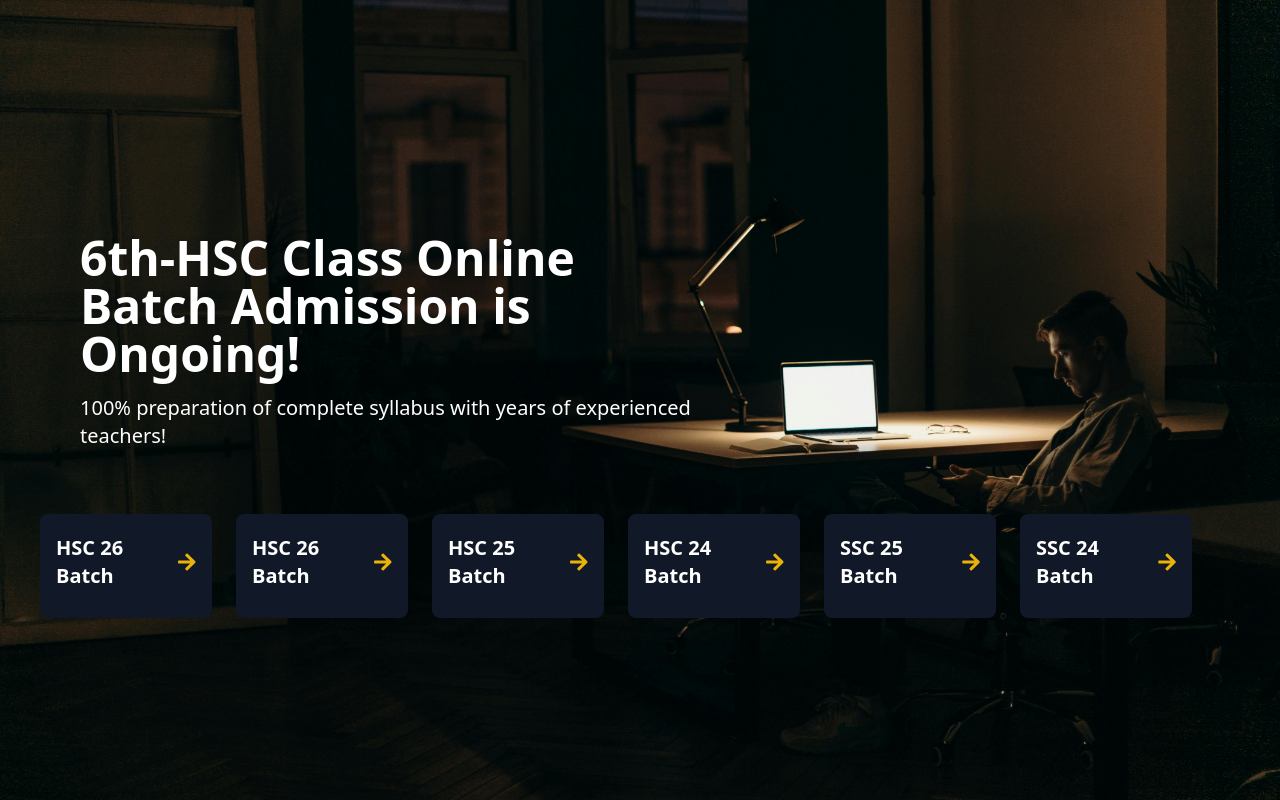
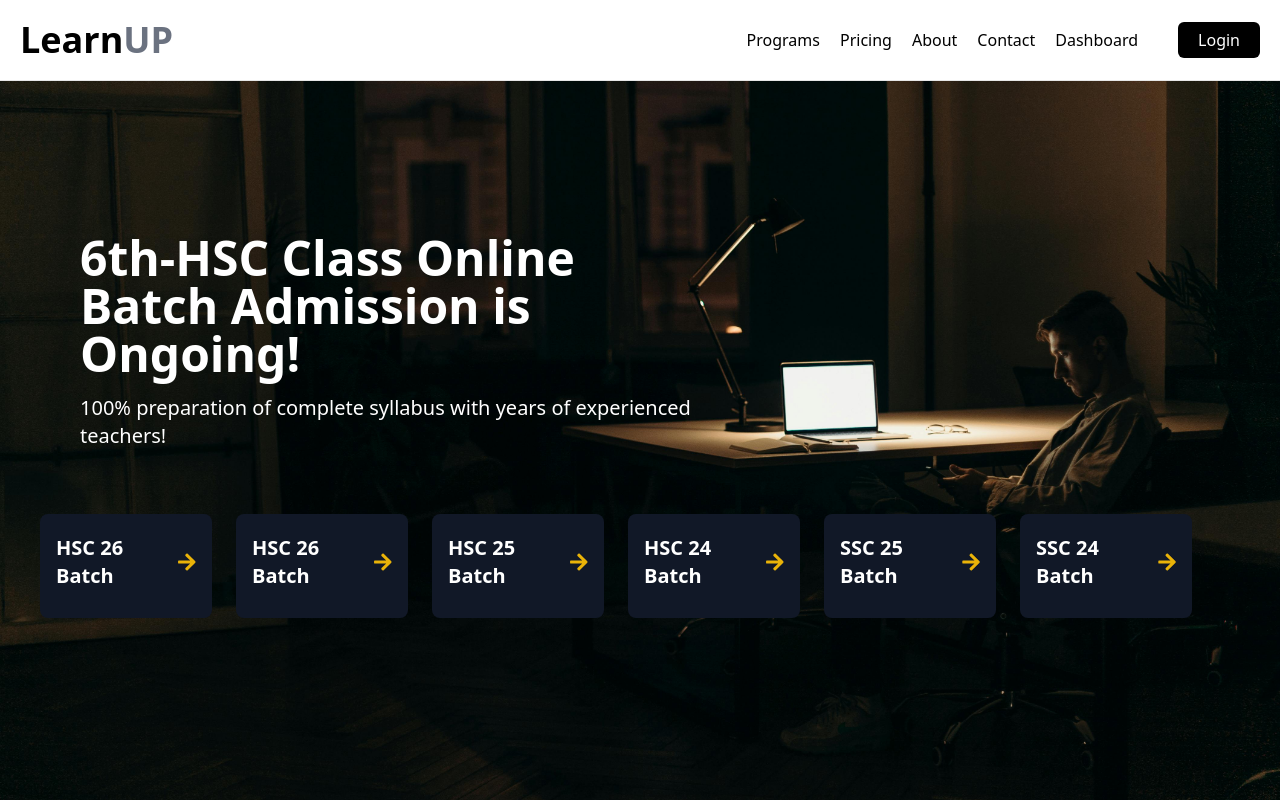
Before and after one commit to webdevaminul/web-innovators, a React (Vite) app in the folder frontend/: page / in a window 1280 px wide. Built offline with nearby package versions, Linux system fonts and the light colour scheme.

Commit message:
navbar added to project

```diff
--- a/frontend/src/App.jsx
+++ b/frontend/src/App.jsx
@@ -1,8 +1,10 @@
 import { Outlet } from "react-router-dom";
+import Navbar from "./Section/Navbar/Navbar";
 
 function App() {
   return (
     <main>
+      <Navbar />
       <Outlet />
     </main>
   );
--- /dev/null
+++ b/frontend/src/Section/Navbar/Navbar.jsx
@@ -0,0 +1,60 @@
+import React, { useState } from 'react';
+import { Link } from 'react-router-dom';
+
+const Navbar = () => {
+
+    const links = <>
+        <li><Link>Programs</Link></li>
+        <li><Link>Pricing</Link></li>
+        <li><Link>About</Link></li>
+        <li><Link>Contact</Link></li>
+        <li><Link>Dashboard</Link></li>
+    </>
+
+    const [openMenu, setOpenMenu] = useState(false)
+    console.log(openMenu)
+
+    return (
+        <div className='fixed w-full top-0 left-0 z-20 py-5 border-b border-[#e7e7e7] bg-white'>
+
+            <div className='max-w-[1400px] mx-auto flex justify-between items-center gap-3 sm:gap-5 px-3 sm:px-5 relative'>
+
+                <div className='flex items-center gap-3'>
+                    <div onClick={() => setOpenMenu(!openMenu)} className='md:hidden block'>
+                        <button>{openMenu ? "close" : "open"}</button>
+                    </div>
+
+                    <div>
+                        <h1 className='font-bold text-3xl sm:text-4xl '>Learn<span className='text-gray-500'>UP</span></h1>
+                    </div>
+                </div>
+
+                {/* <div className='border py-2 px-4 border-[#e7e7e7] rounded-3xl w-full flex justify-between'>
+                    <input className='outline-none w-full placeholder:text-[#cacaca] text-[#303030] ' type="text" placeholder='Search program...' />
+                    <button>Search</button>
+                </div> */}
+
+                <div className={`md:hidden transition-all ease-in-out flex flex-col gap-5 absolute list-none top-14 border-t p-5 bg-white h-screen ${openMenu ? "left-0 w-full" : "-left-[300px] w-[300px]"}`}>
+
+                    {/* <button className='text-left'>close</button> */}
+
+                    {links}
+
+                </div>
+
+                <div className='flex items-center gap-5'>
+                    <div className='list-none gap-5 ml-5 hidden md:flex'>
+                        {links}
+                    </div>
+
+                    <div className='ml-5 '>
+                        <button className='sm:py-[6px] py-1 px-5 rounded-md bg-black text-white'><Link to="/login">Login</Link></button>
+                    </div>
+                </div>
+
+            </div>
+        </div>
+    );
+};
+
+export default Navbar;
```
